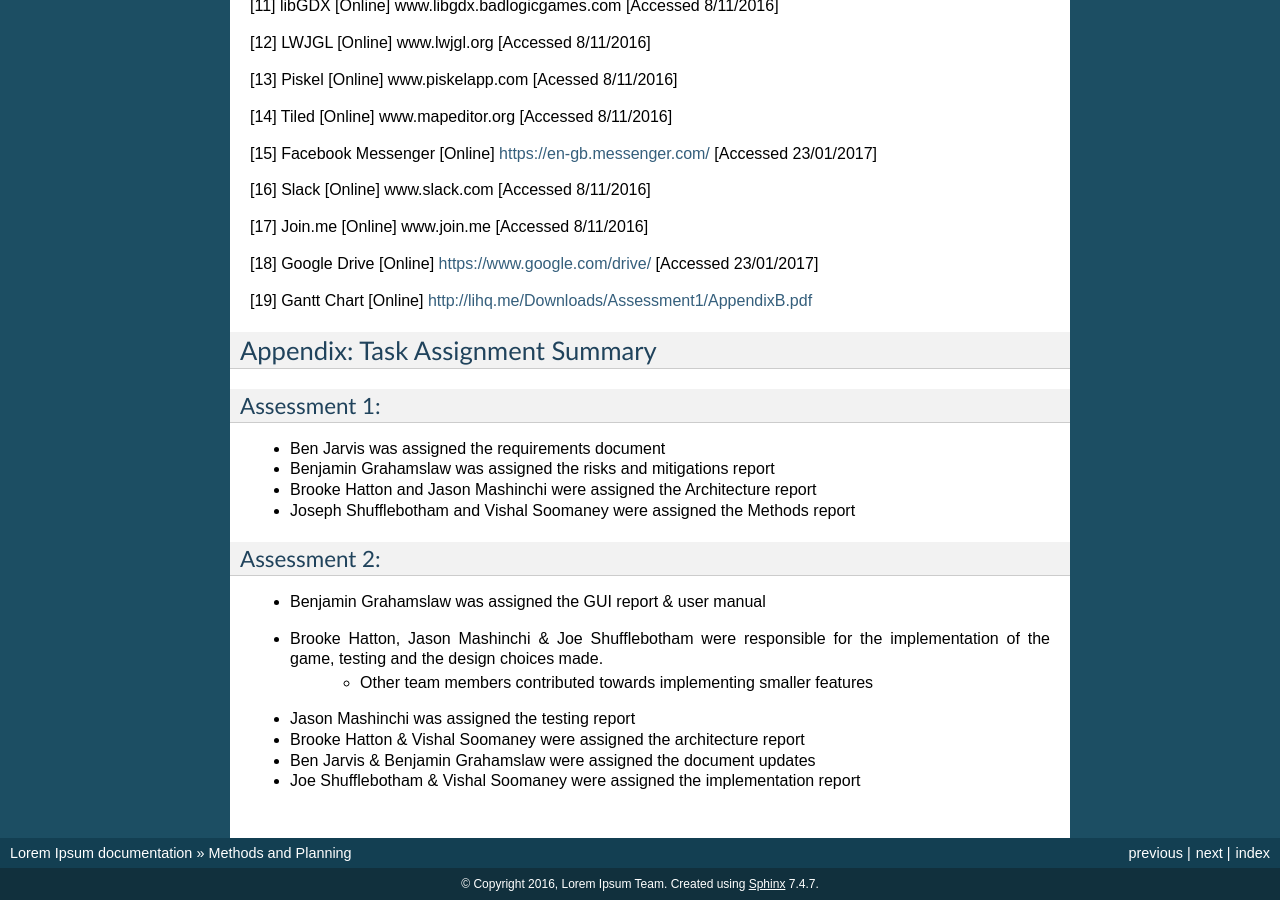
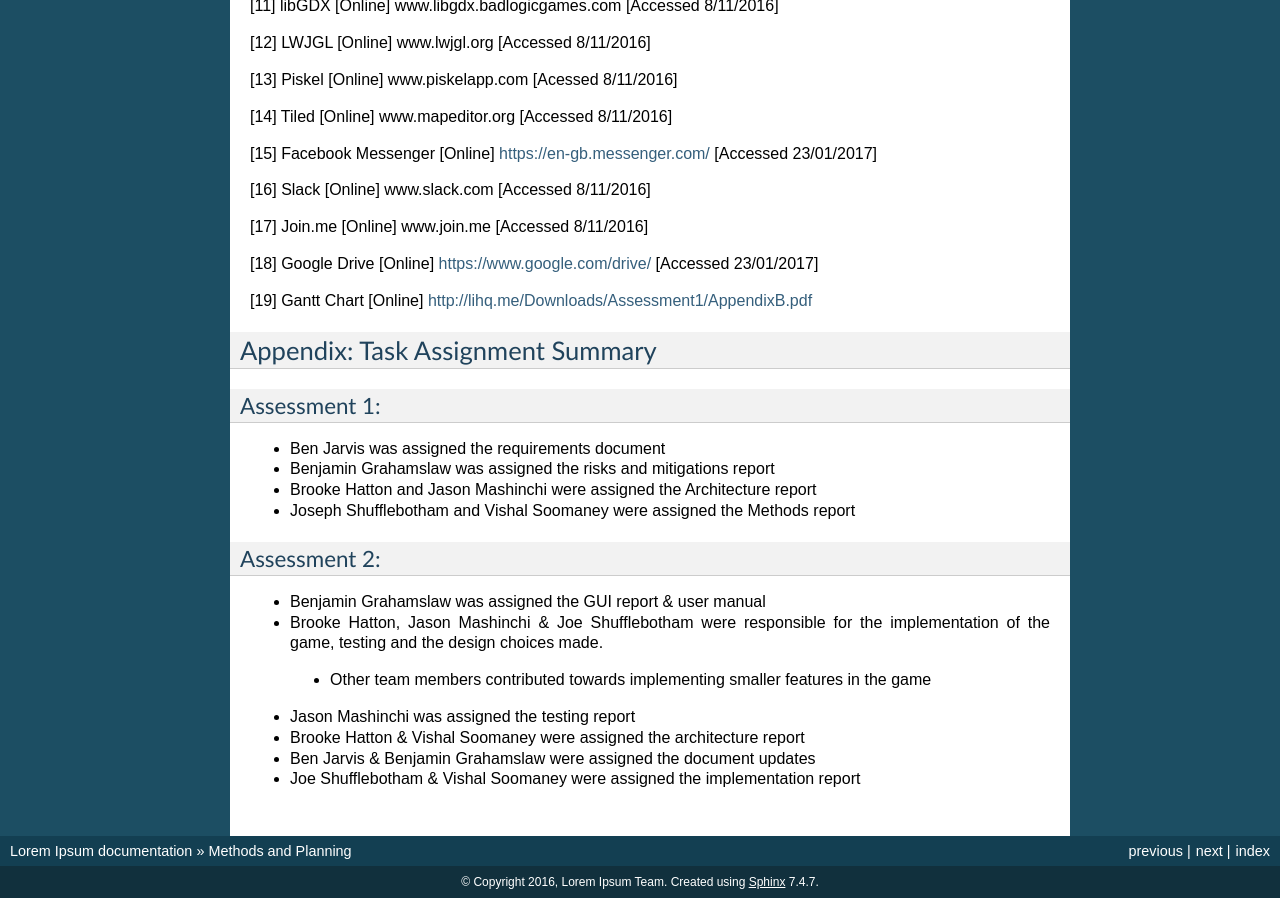
Before and after one commit to JamesNXN/TNN-Assesment-3, a Sphinx documentation site: the page built from docs/Assessment2/methods.rst, in a window 1280 px wide and 900 px high, scrolled down 3934 px. Built offline with Sphinx 7.4.7, drawn with Linux system fonts in a browser that asks for light colours; pages that are not in the unit, such as notebooks, are missing from menus.

Commit message:
Update methods.rst

```diff
--- a/docs/Assessment2/methods.rst
+++ b/docs/Assessment2/methods.rst
@@ -287,7 +287,7 @@
 ~~~~~~~~~~~~~~~~~~
 - Benjamin Grahamslaw was assigned the GUI report & user manual
 - Brooke Hatton, Jason Mashinchi & Joe Shufflebotham were responsible for the implementation of the game, testing and the design choices made.
-    - Other team members contributed towards implementing smaller features
+ - Other team members contributed towards implementing smaller features in the game
 - Jason Mashinchi was assigned the testing report
 - Brooke Hatton & Vishal Soomaney were assigned the architecture report
 - Ben Jarvis & Benjamin Grahamslaw were assigned the document updates
```
